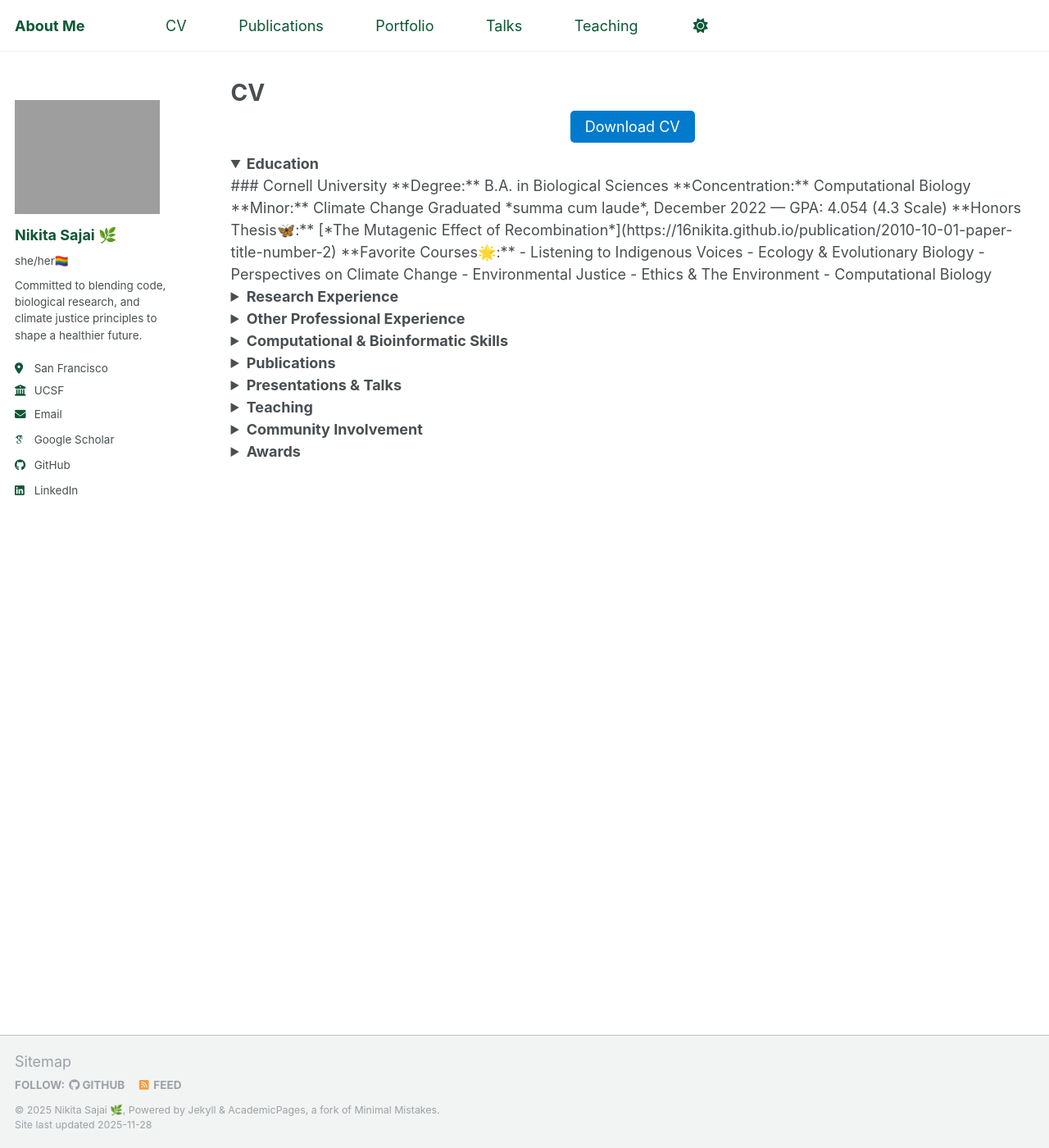
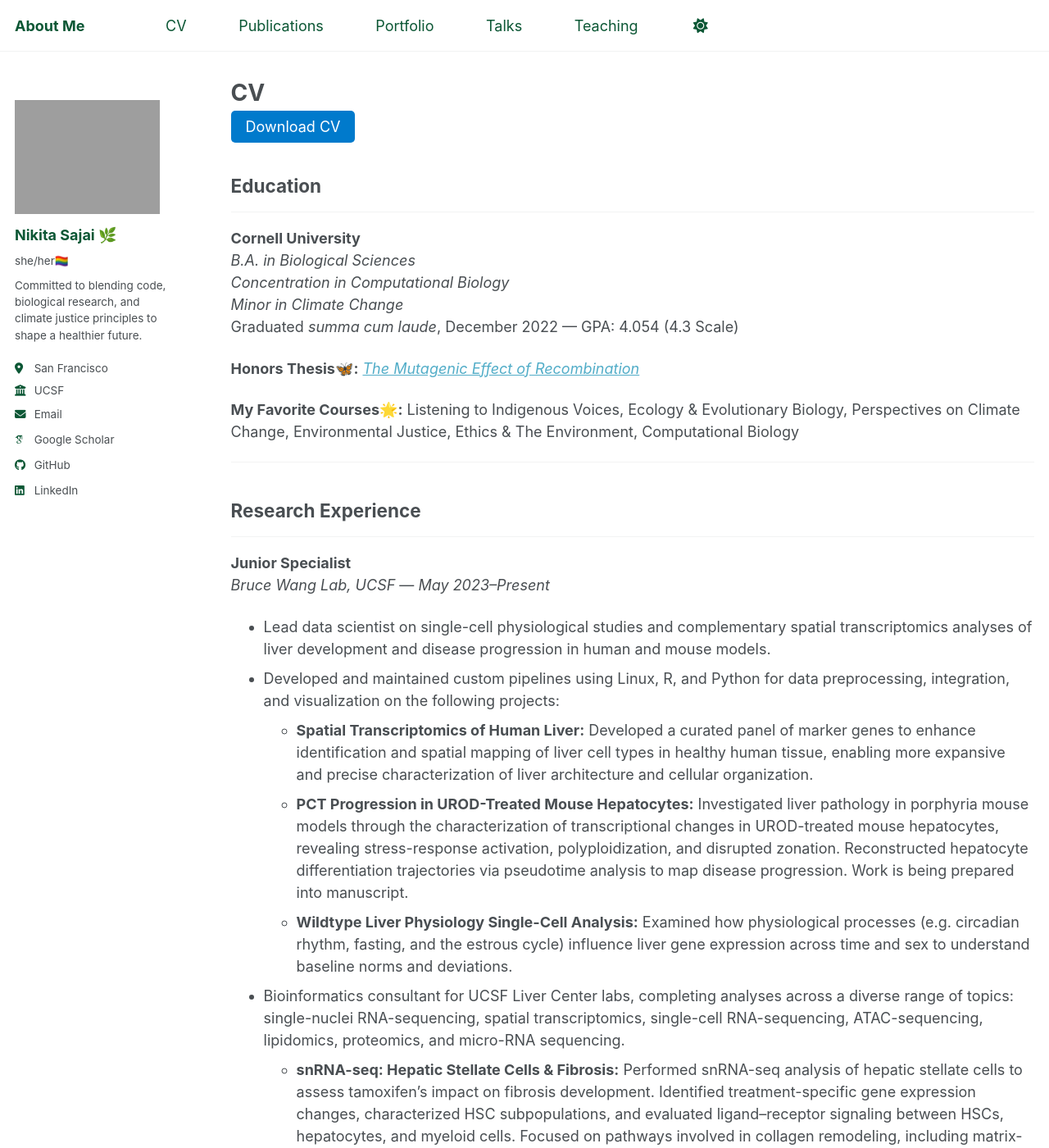
Before and after one commit to 16nikita/16nikita.github.io, a Jekyll site: the page built from _pages/cv.md, in a window 1280 px wide and 1400 px high. Shown: the whole window at 82% size. Built offline with Jekyll 4.4.1, drawn with Linux system fonts in a browser that asks for light colours; some web fonts are replaced; some of the changed text lies outside the part shown.

Commit message:
original cv

```diff
--- a/_pages/cv.md
+++ b/_pages/cv.md
@@ -6,154 +6,160 @@ author_profile: true
 redirect_from:
   - /resume
 ---
-
-{% include base_path %}
-
 <!-- CV Download Button -->
-<div style="text-align:center; margin-bottom: 1em;">
+<div style="text-align:left; margin-bottom: 1em;">
   <a href="http://16nikita.github.io/files/Nikita_Sajai_AccessibleCV.pdf" target="_blank" style="padding: 0.5em 1em; background:#007ACC; color:white; text-decoration:none; border-radius:5px;">Download CV</a>
 </div>
 
-<details open>
-  <summary><strong>Education</strong></summary>
 
-### Cornell University
-**Degree:** B.A. in Biological Sciences
-**Concentration:** Computational Biology
-**Minor:** Climate Change
+## Education
+---
+
+**Cornell University**
+*B.A. in Biological Sciences*
+*Concentration in Computational Biology*
+*Minor in Climate Change*
 Graduated *summa cum laude*, December 2022 — GPA: 4.054 (4.3 Scale)
 
 **Honors Thesis🦋:** [*The Mutagenic Effect of Recombination*](https://16nikita.github.io/publication/2010-10-01-paper-title-number-2)
 
-**Favorite Courses🌟:**
-- Listening to Indigenous Voices
-- Ecology & Evolutionary Biology
-- Perspectives on Climate Change
-- Environmental Justice
-- Ethics & The Environment
-- Computational Biology
+**My Favorite Courses🌟:** Listening to Indigenous Voices, Ecology & Evolutionary Biology, Perspectives on Climate Change, Environmental Justice, Ethics & The Environment, Computational Biology
 
-</details>
+---
 
-<details>
-  <summary><strong>Research Experience</strong></summary>
+## Research Experience
+---
 
-### Junior Specialist — Bruce Wang Lab, UCSF (May 2023–Present)
-- Lead data scientist on single-cell and spatial transcriptomics studies of liver development and disease.
-- Developed pipelines in Linux, R, and Python for preprocessing, integration, and visualization.
+**Junior Specialist**
+*Bruce Wang Lab, UCSF* — *May 2023–Present*
+- Lead data scientist on single-cell physiological studies and complementary spatial transcriptomics analyses of liver development and disease progression in human and mouse models.
+- Developed and maintained custom pipelines using Linux, R, and Python for data preprocessing, integration, and visualization on the following projects:
+  - **Spatial Transcriptomics of Human Liver:** Developed a curated panel of marker genes to enhance identification and spatial mapping of liver cell types in healthy human tissue, enabling more expansive and precise characterization of liver architecture and cellular organization.
+  - **PCT Progression in UROD-Treated Mouse Hepatocytes:** Investigated liver pathology in porphyria mouse models through the characterization of transcriptional changes in UROD-treated mouse hepatocytes, revealing stress-response activation, polyploidization, and disrupted zonation. Reconstructed hepatocyte differentiation trajectories via pseudotime analysis to map disease progression. Work is being prepared into manuscript.
+  - **Wildtype Liver Physiology Single-Cell Analysis:** Examined how physiological processes (e.g. circadian rhythm, fasting, and the estrous cycle) influence liver gene expression across time and sex to understand baseline norms and deviations.
+- Bioinformatics consultant for UCSF Liver Center labs, completing analyses across a diverse range of topics: single-nuclei RNA-sequencing, spatial transcriptomics,  single-cell RNA-sequencing, ATAC-sequencing, lipidomics, proteomics, and micro-RNA sequencing.
+  - **snRNA-seq: Hepatic Stellate Cells & Fibrosis:** Performed snRNA-seq analysis of hepatic stellate cells to assess tamoxifen’s impact on fibrosis development. Identified treatment-specific gene expression changes, characterized HSC subpopulations, and evaluated ligand–receptor signaling between HSCs, hepatocytes, and myeloid cells. Focused on pathways involved in collagen remodeling, including matrix-associated genes (e.g., MMP1, MMP3).
+  - **Spatial Transcriptomics (Visium HD):** Analyzed Visium HD liver sections and integrated spatial data with single-cell profiles to investigate metabolic reprogramming in Kupffer cells. Compared wild-type and knockout mouse livers to map region-specific changes in innate immune and metabolic function
+  - **Proteomics and MLM: Normothermic Perfusion & Transplant Viability** Conducted longitudinal proteomic analysis of bile and perfusate from normothermic machine-perfused livers to identify signatures predicting early allograft dysfunction (EAD). Integrated metadata such as steatosis status and perfusion timepoints to characterize metabolic collapse, ER/mitochondrial stress, inflammation, and loss of hepatocellular function in EAD grafts. Using LASSO MLM to uncover panel of proteins to predict EAD liver status. Contributed major analysis leading to a manuscript (second author).
+  - **ATAC-seq: Chromatin Accessibility in MASLD vs Healthy iPSC-Hepatocytes** Compared chromatin accessibility landscapes between MASLD-derived and healthy iPSC-hepatocyte lines to identify regulatory regions linked to disease-specific transcriptional programs and metabolic dysfunction.
 
-**Projects:**
-- **Spatial Transcriptomics of Human Liver:** Curated marker gene panel to map liver cell types.
-- **PCT Progression in UROD-Treated Mouse Hepatocytes:** Characterized transcriptional changes, pseudotime trajectories, and disease progression patterns.
-- **Wildtype Liver Physiology Single-Cell Analysis:** Examined sex- and time-dependent transcriptional variations.
+**Research Assistant**
+*Pawlowski Lab, Cornell University* — *Sept 2021–April 2023*
+- Collaborated with Dr. Wojtek Pawlowski and PhD student Ruth Epstein on multiple projects using Linux, R and Python:
+  - **Mutagenic Effect of Recombination:** [*Honors thesis;*](https://16nikita.github.io/publication/2010-10-01-paper-title-number-2) Evaluated the overlap of indels with crossover sites to understand the mutation generation potential of recombination hotspots in the maize genome.
+  - **Mutant Recombination Landscape Effect on Breeding Efficiency:** [*Published in PNAS;*](https://16nikita.github.io/publication/2009-10-01-paper-title-number-1) Simulated effects of mutant recombination landscapes in maize and rice breeding in efforts to increase global recombination rates and improve the efficiency of breeding programs
+  - **Using DNA Sonication as Proxy for Chromatin Openness:** Lead researcher; tested the effectiveness of DNA sonication methods to assess chromatin openness in maize.
 
-**Consulting for UCSF Liver Center:**
-- **snRNA-seq: Hepatic Stellate Cells & Fibrosis:** Identified treatment-specific gene expression changes, HSC subpopulations, and ligand-receptor signaling affecting collagen remodeling (MMP1, MMP3).
-- **Spatial Transcriptomics (Visium HD):** Integrated spatial and single-cell data to map Kupffer cell metabolic reprogramming.
-- **Proteomics & MLM:** Longitudinal bile/perfusate analysis to predict early allograft dysfunction (EAD); second author on manuscript.
-- **ATAC-seq: Chromatin Accessibility:** Compared MASLD vs healthy iPSC-hepatocytes to identify disease-specific regulatory regions.
+**Summer Research Intern (REU)**
+*Boyce Thompson Institute (Pawlowski Lab)* — *Jun 2021–Aug 2021*
+- Collaborated with Dr. Wojtek Pawlowski and PhD student Ruth Epstein:
+  - Evaluate crossover hotspot proximity to haplotype blocks in maize. Project development in R.
+  - Conducted wet-lab work using immuno-FiSH and super-resolution microscopy to study crossover protein localization on inverted chromosome arms.
 
-### Research Assistant — Pawlowski Lab, Cornell University (Sept 2021–Apr 2023)
-- **Mutagenic Effect of Recombination:** [*Honors thesis*](https://16nikita.github.io/publication/2010-10-01-paper-title-number-2) — analyzed indel overlap with crossover sites in maize.
-- **Mutant Recombination Landscapes:** [*PNAS publication*](https://16nikita.github.io/publication/2009-10-01-paper-title-number-1) — simulated effects on breeding efficiency.
-- **DNA Sonication as Chromatin Openness Proxy:** Tested methods for assessing chromatin accessibility in maize.
+---
 
-### Summer Research Intern (REU) — Boyce Thompson Institute (Pawlowski Lab) (Jun 2021–Aug 2021)
-- Evaluated crossover hotspot proximity to haplotype blocks in maize using R.
-- Conducted immuno-FiSH and super-resolution microscopy for crossover protein localization.
+## Other Professional Experience
+---
 
-</details>
+**Administrative Assistant**
+*arXiv* — *Feb 2022–Dec 2022*
+- Managed metadata and handled journal/manuscript pre-print submissions.
 
-<details>
-  <summary><strong>Other Professional Experience</strong></summary>
+**Research Intern**
+*U.S. Green Chamber of Commerce* — *Jan 2021–May 2021*
+- Conducted research on fast fashion's impact on climate change and published in *ALTR* magazine.
+- Co-designed sustainability certification course, including developing teaching materials.
 
-### Administrative Assistant — arXiv (Feb 2022–Dec 2022)
-- Managed metadata and pre-print submissions.
+**Advocacy Intern**
+*Common Energy* — *Jan 2021–May 2021*
+- Educated residents on community solar programs.
+- Managed data on power usage, billing, and savings; built customer service and outreach skills.
 
-### Research Intern — U.S. Green Chamber of Commerce (Jan 2021–May 2021)
-- Studied fast fashion's climate impact.
-- Co-designed sustainability certification course.
+---
 
-### Advocacy Intern — Common Energy (Jan 2021–May 2021)
-- Educated residents on community solar programs.
-- Managed energy usage data.
+---
 
-</details>
+## Computational & Bioinformatic Skills
+---
 
-<details>
-  <summary><strong>Computational & Bioinformatic Skills</strong></summary>
+### **Programming & Scripting**
+- Python, R, Bash, Java
+- Custom pipeline development for scRNA-seq, snRNA-seq, ATAC-seq, spatial transcriptomics, and proteomics
+- Reproducible workflows: Git/GitHub, conda environments, Makefiles, workflow documentation
 
-### Programming & Scripting
-- Python, R, Bash, Java
-- Custom pipelines for scRNA-seq, snRNA-seq, ATAC-seq, spatial transcriptomics, proteomics
-- Reproducible workflows: Git/GitHub, conda, Makefiles
-
-### Bioinformatics Tools & Frameworks
-- **Alignment & QC:** Bowtie2, STAR, Samtools, Bedtools, Picard, MACS2/3, deepTools
+### **Bioinformatics Tools & Frameworks**
+- **Alignment & QC:** Bowtie2, STAR, Samtools, Bedtools, Picard, MACS2/MACS3, deepTools
 - **Single-Cell & Spatial:** Seurat, Scanpy, CellChat, CellPhoneDB, Harmony, Squidpy, Space Ranger
-- **Epigenomics:** MACS3 peak calling, featureCounts, HOMER, FRiP/TSS QC
+- **Epigenomics:** MACS3 peak calling, featureCounts, HOMER, ATAC-seq QC (FRiP, TSS enrichment)
 - **Proteomics & Multi-Omics:** MaxQuant, Perseus, limma, clusterProfiler, KEGG/GO enrichment, LASSO regression
 
-### Data Formats & References
+### **Data Formats & Reference Resources**
 - FASTQ, SAM/BAM/CRAM, BED, GTF/GFF, H5AD, Loom
-- Ensembl/GENCODE, UCSC Genome Browser, MSigDB, KEGG
+- Integrated use of Ensembl/GENCODE, UCSC Genome Browser, MSigDB, KEGG
 
-### Statistical Analysis & Visualization
+### **Statistical Analysis & Visualization**
 - R: tidyverse, ggplot2, Seurat, limma, pheatmap, AlphaSimR
 - Python: pandas, numpy, matplotlib, scikit-learn, scanpy
-- Mixed-effects models, LASSO/elastic net, batch correction, pseudotime inference
+- Experience with modeling (mixed-effects, LASSO/elastic net), batch correction, pseudotime inference, and trajectory analysis
 
-### Systems & HPC
-- Unix/Linux shell, SLURM HPC, array jobs, pipeline parallelization
-- Large-scale data management, cloud workflows
+### **Systems & High-Performance Computing**
+- Unix/Linux (shell/bash)
+- SLURM-based HPC environments, array jobs, pipeline parallelization
+- Large-scale data management, cloud computing workflows
 
-</details>
+---
 
-<details>
-  <summary><strong>Publications</strong></summary>
+## Publications
+---
 
-- *Epstein R, Sajai N*, M. Zelkowski, A. Zhou, K.R. Robbins, & W.P. Pawlowski. (2023). "Exploring impact of recombination landscapes on breeding outcomes." *PNAS*, 120(14) e2205785119. [Link](https://doi.org/10.1073/pnas.2205785119)
+- *Epstein R, Sajai N*, M. Zelkowski, A. Zhou, K.R. Robbins, & W.P. Pawlowski. (2023). "Exploring impact of recombination landscapes on breeding outcomes." *Proceedings of the National Academy of Sciences* (PNAS). 120 (14) e2205785119, https://doi.org/10.1073/pnas.2205785119 (2023).
 
-</details>
+---
 
-<details>
-  <summary><strong>Presentations & Talks</strong></summary>
+## Presentations & Talks
+---
+- **Poster Presentation**
+  *The Mutagenic Effect of Recombination* — Maize Genetics Meeting, St. Louis, MO, May 2023
 
-- **Poster:** *The Mutagenic Effect of Recombination* — Maize Genetics Meeting, St. Louis, MO, May 2023
-- **Oral (Lightning Talk):** *Designing a Healthy Human Liver Gene Panel for 10X Xenium Spatial Transcriptomics* — UCSF Liver Center Annual Symposium, May 2024
+- **Oral Presentation (Lightning Talk)**
+  *Designing a Healthy Human Liver Gene Panel for 10X Xenium Spatial Transcriptomics* — UCSF Liver Center Annual Symposium, San Francisco, CA, May 2024
 
-</details>
+---
 
-<details>
-  <summary><strong>Teaching</strong></summary>
+## Teaching
+---
 
-### Teaching Assistant — Perspectives in Climate Change Seminar, Cornell (Jan 2021–May 2021)
-- Supported course organization
-- Graded ~50 assignments weekly
-- Attended faculty meetings
+**Teaching Assistant for Perspectives in Climate Change Seminar**
+*Cornell Dept. of Biological & Environmental Engineering* — *Jan 2021–May 2021*
+- Collaborated with Dr. Peter Hess to support course organization; graded ~50 assignments weekly; attended faculty meetings
 
-</details>
+---
 
-<details>
-  <summary><strong>Community Involvement</strong></summary>
+## Community Involvement
+---
 
-- **Volunteer**, *Clinic by the Bay* (Jan 2024–Present)
-  - Food pharmacy program, grocery delivery, nutrition workshops (~100+ hrs)
+- **Volunteer**, *Clinic by the Bay* — *Jan 2024–Present*
+  - Volunteer for the food pharmacy program (~100+ hours of service)
+  - Support uninsured patients through grocery delivery, nutrition education workshops, healthy cooking demos, and educational materials (brochures, handouts)
 
-- **Volunteer**, *Garden for the Environment* (Jan 2025–Present)
-  - Growing and harvesting produce for Haight-Ashbury Food Bank
+- **Volunteer**, *Garden for the Environment (San Francisco)* — *Jan 2025–Present*
+  - Contribute to growing and harvesting clean produce for delivery to the Haight-Ashbury Food Bank
 
-- **Vice President**, Young Researchers Program (Sept 2019–Dec 2022)
-  - Organized research training events, led communications team
+- **Vice President**, Young Researchers Program — *Sept 2019–Dec 2022*
+  - Vice President (2022), Scientific Communications Team Lead (2020-2021)
+  - Provided high school students the opportunity to practice mentored research
+  - Organized career aspiration events and scientific development programs (classes, lectures, and symposium)
+- **Member**, OASIS: Asian and Pacific Islander LGBTQ+ — *Sept 2021–Dec 2022*
 
-- **Member**, OASIS: Asian & Pacific Islander LGBTQ+ (Sept 2021–Dec 2022)
+---
 
-</details>
+## Awards
+---
 
-<details>
-  <summary><strong>Awards</strong></summary>
+**Howard Milstein Scholarship, Cornell University**
+*Awarded Mar 2020*
+- Awarded $5000 scholarship
 
-- **Howard Milstein Scholarship, Cornell University** — Mar 2020 ($5000)
-- **Tanner Dean Scholar, Cornell University** — Sept 2019 ($1000 + up to $5000 research grant)
-
-</details>
+**Tanner Dean Scholar, Cornell University**
+*Awarded Sept 2019*
+- Awarded $1000 scholarship and up to $5000 research grant
```
